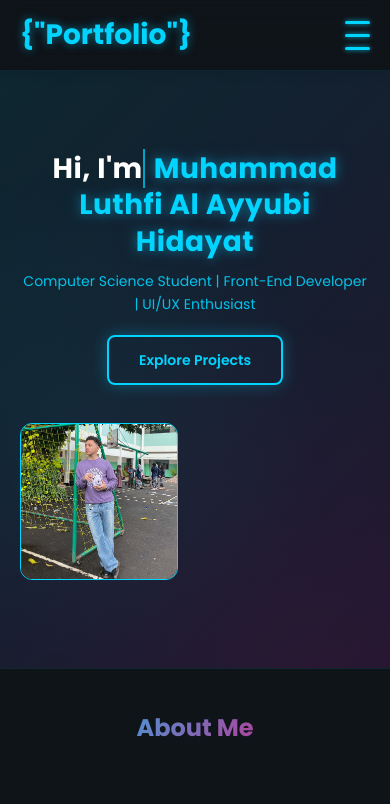
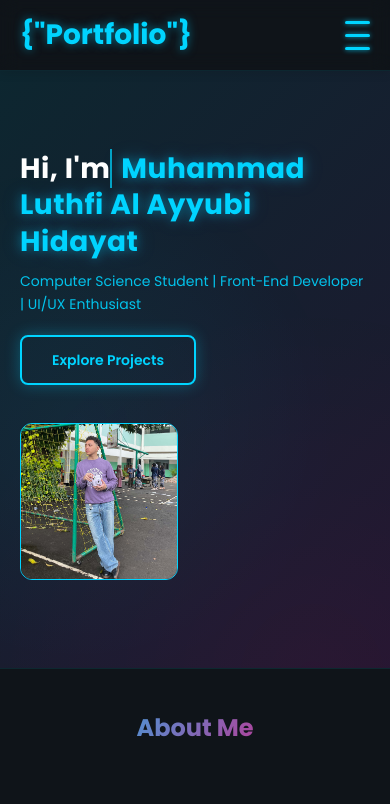
Before and after one commit to luthfiiayyubi/Portfolio, a plain HTML site: page index.html in a window 390 px wide. Shown: the top 804 px of the page. Drawn offline with Linux system fonts and the light colour scheme.

Commit message:
perubahan letak (2)

```diff
--- a/styles.css
+++ b/styles.css
@@ -375,17 +375,17 @@ body::before {
   .hero .container {
     grid-template-columns: 1fr;
     gap: 12px;
-    /* center items horizontally so the image sits in the middle */
-    align-items: center;
+    /* allow text to start at top while keeping image centered */
+    align-items: start;
     justify-items: center;
     padding-left: 20px;
     padding-right: 20px;
   }
 
-  /* center text on narrow viewports so everything feels balanced */
+  /* keep text left-aligned on mobile, only image should center */
   .hero-content {
     padding-right: 0;
-    text-align: center;
+    text-align: left;
   }
 
   /* show image under text, centered */
```
